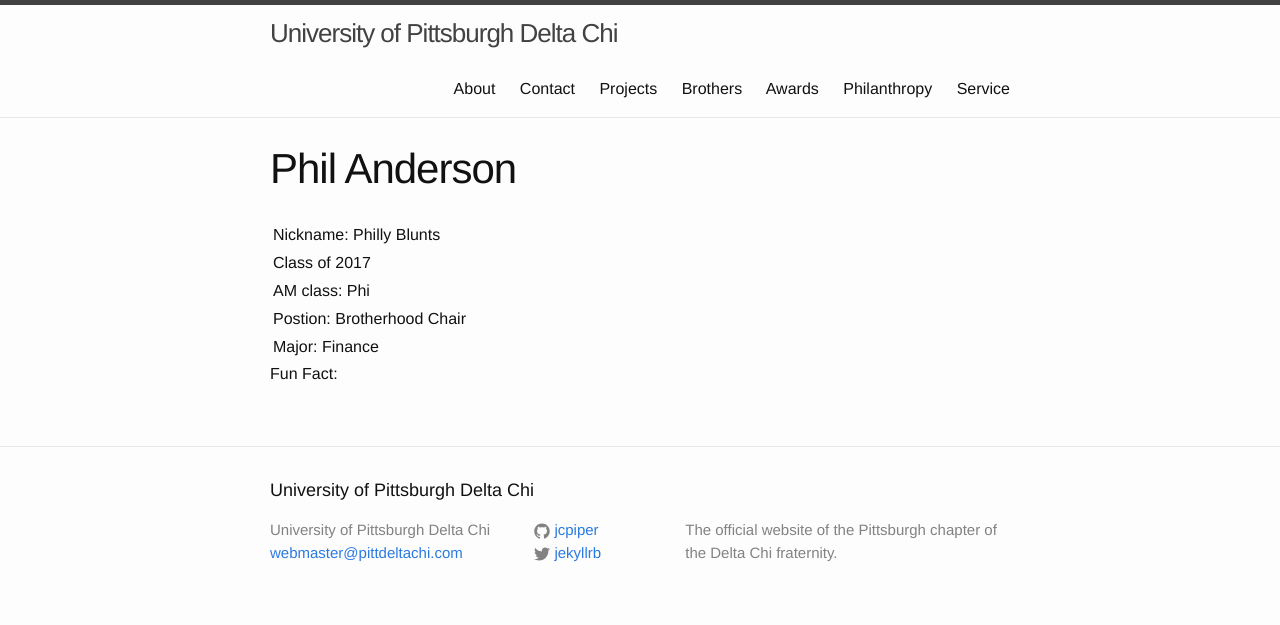
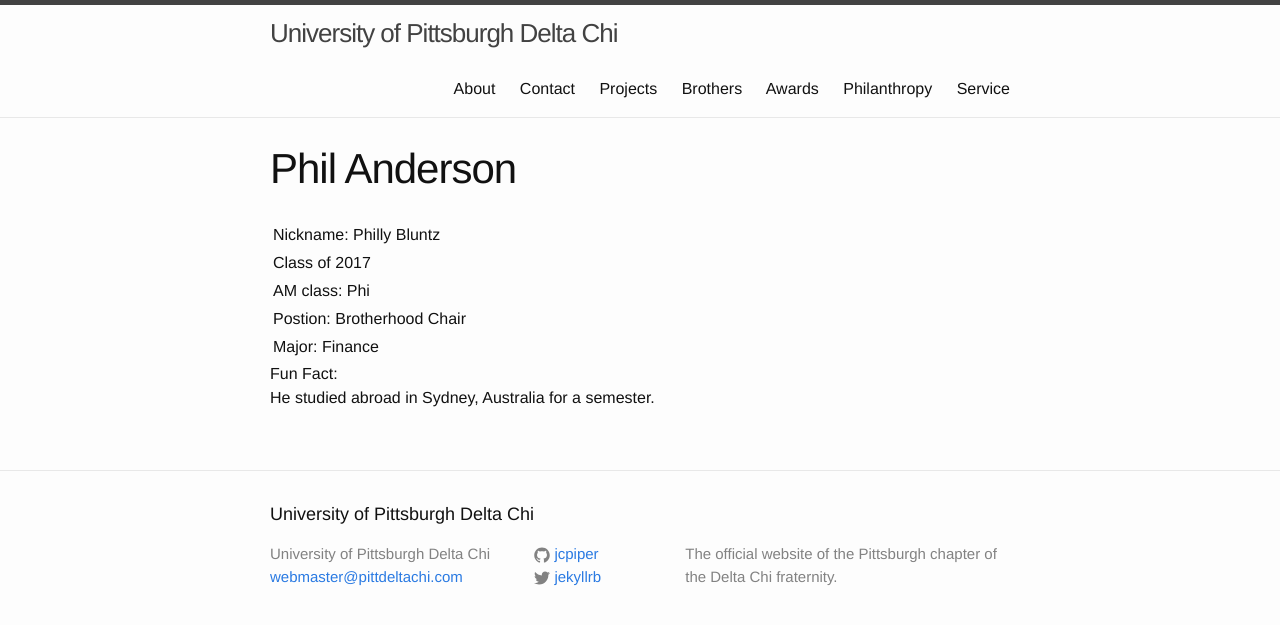
Before and after one commit to jcpiper/Pitt-DX, a Jekyll site: the page built from roster/phila.md, in a window 1280 px wide. Shown: the top 625 px of the page. Built offline with Jekyll 4.4.1, drawn with Linux system fonts in a browser that asks for light colours.

Commit message:
added fun fact

```diff
--- a/roster/phila.md
+++ b/roster/phila.md
@@ -3,7 +3,8 @@
 bro: Phil Anderson
 yr: 2017
 major: Finance
-nickname: Philly Blunts
+nickname: Philly Bluntz
 pos: Brotherhood Chair
 am: Phi
 ---
+He studied abroad in Sydney, Australia for a semester.
```
